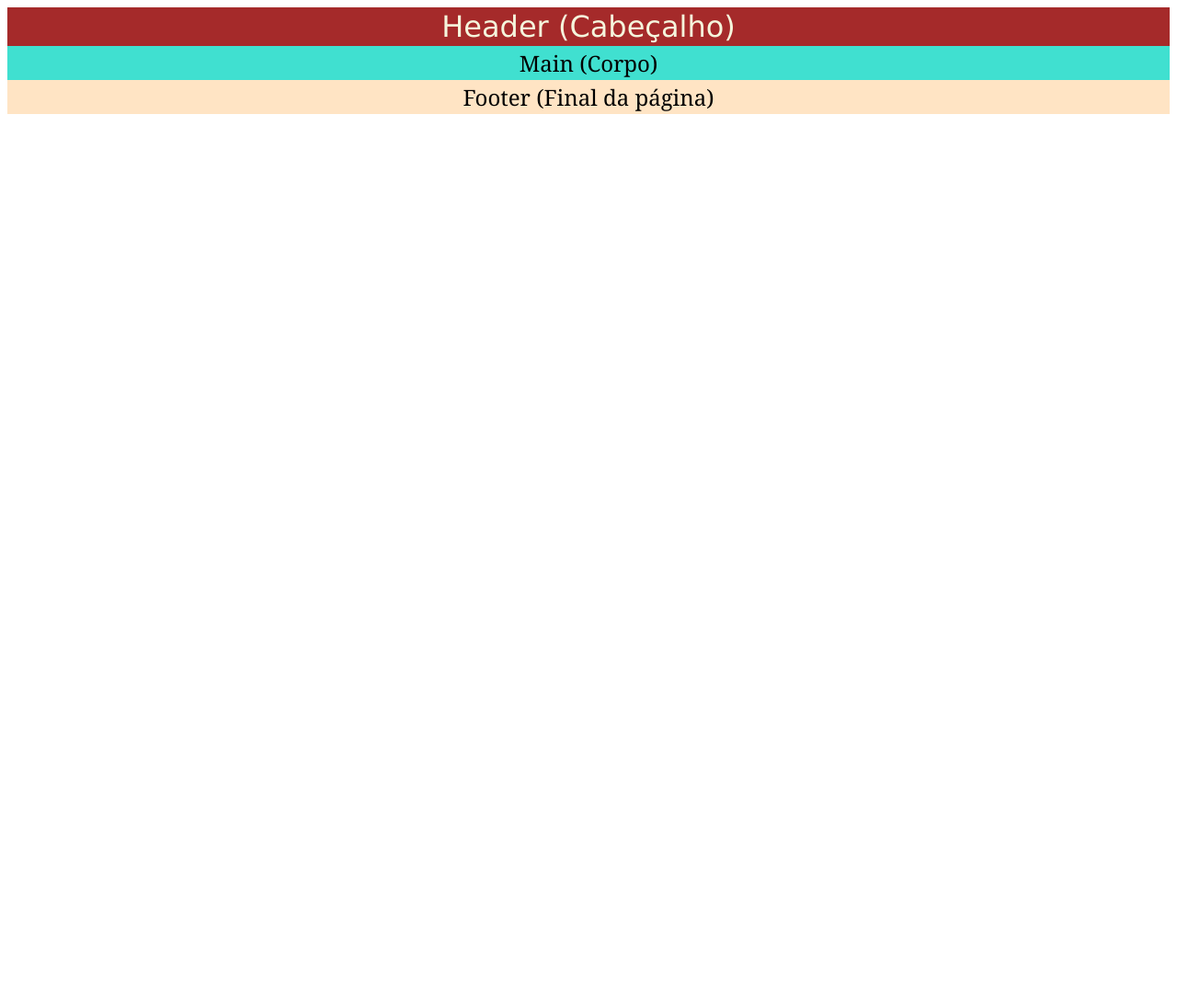
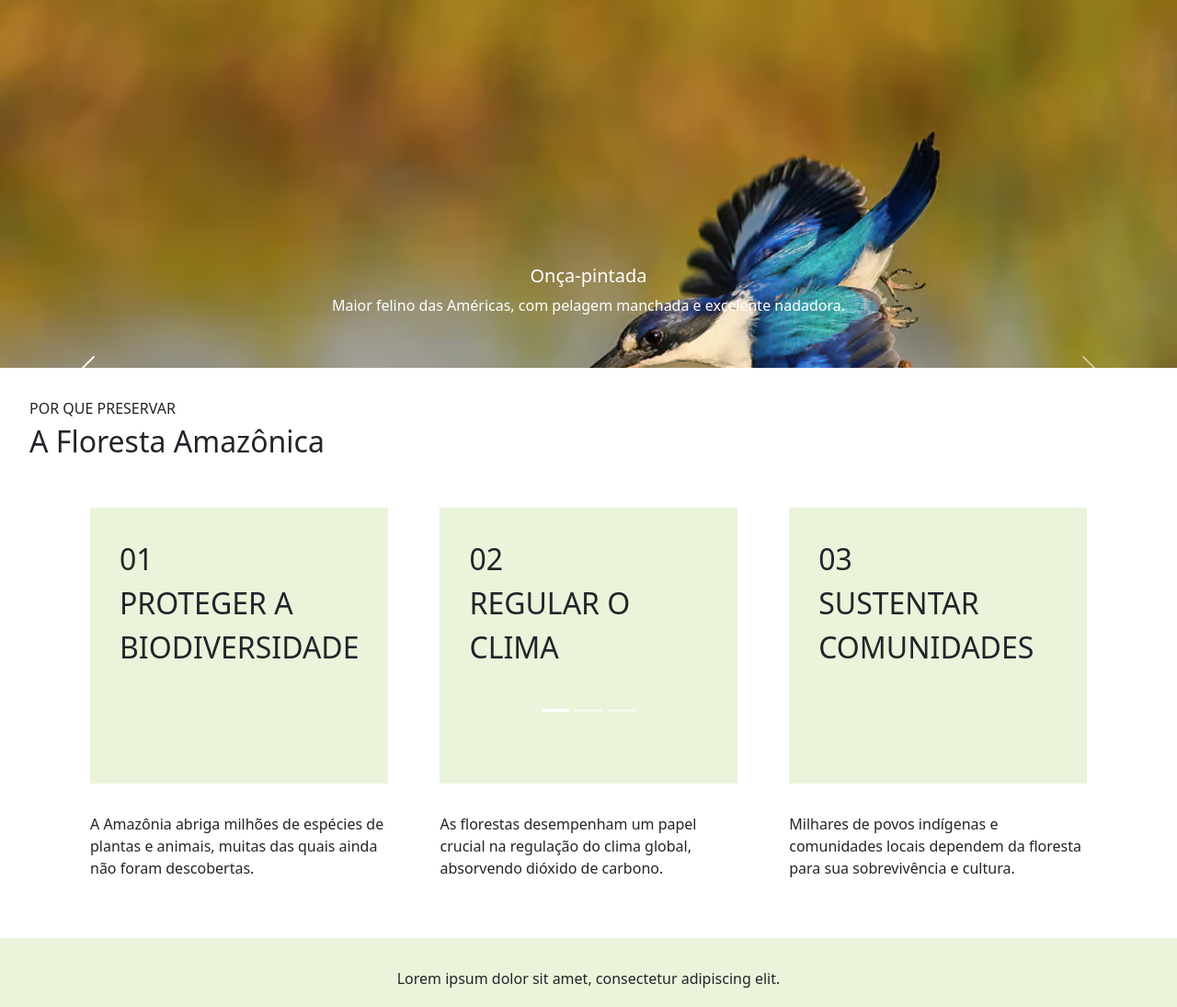
Before and after one commit to duacarol/HTMLBasico, a plain HTML site: page index.html in a window 1280 px wide. Shown: the whole page at 92% size. Before the commit the page ends 800 px from the top, so only its background shows below. Drawn offline with nearby package versions, Linux system fonts and the light colour scheme.

Commit message:
Treino Uso Container e Carousel

```diff
--- a/index.html
+++ b/index.html
@@ -5,19 +5,102 @@
     <meta charset="UTF-8">
     <meta name="viewport" content="width=device-width, initial-scale=1.0">
     <title>Título da página</title>
-    <link rel="stylesheet" href="styles.css">
+    <!-- Folha de estilo local -->
+    <link href="styles.css" rel="stylesheet">
+    <!-- Folha de estilo do Bootstrap -->
+    <link href="https://cdn.jsdelivr.net/npm/bootstrap@5.3.3/dist/css/bootstrap.min.css" rel="stylesheet"
+        integrity="sha384-QWTKZyjpPEjISv5WaRU9OFeRpok6YctnYmDr5pNlyT2bRjXh0JMhjY6hW+ALEwIH" crossorigin="anonymous">
 </head>
 
 <body>
+
+    <div class="carouselExampleAutoplaying" class="carousel slide" data-bs-ride="carousel">
+        <div class="carousel-indicators">
+            <button type="button" data-bs-target="#carouselExampleCaptions" data-bs-slide-to="0" class="active"
+                aria-current="true" aria-label="Slide 1"></button>
+            <button type="button" data-bs-target="#carouselExampleCaptions" data-bs-slide-to="1"
+                aria-label="Slide 2"></button>
+            <button type="button" data-bs-target="#carouselExampleCaptions" data-bs-slide-to="2"
+                aria-label="Slide 3"></button>
+        </div>
+        <div class="carousel-inner">
+            <div class="carousel-item active">
+                <img src="img/imagem-01.avif" class="d-block w-100" alt="...">
+                <div class="carousel-caption d-none d-md-block">
+                    <h5>Onça-pintada</h5>
+                    <p>Maior felino das Américas, com pelagem manchada e excelente nadadora.</p>
+                </div>
+            </div>
+            <div class="carousel-item">
+                <img src="img/imagem-02.avif" class="d-block w-100" alt="...">
+                <div class="carousel-caption d-none d-md-block">
+                    <h5>Boto-cor-de-rosa</h5>
+                    <p>Golfinho de água doce, famoso pela cor rosada, comum nos rios amazônicos.</p>
+                </div>
+            </div>
+            <div class="carousel-item">
+                <img src="img/imagem-03.avif" class="d-block w-100" alt="...">
+                <div class="carousel-caption d-none d-md-block">
+                    <h5>Arara-azul</h5>
+                    <p>Ave icônica da Amazônia, com plumagem vibrante e habilidade de imitar sons.</p>
+                </div>
+            </div>
+        </div>
+        <button class="carousel-control-prev" type="button" data-bs-target="#carouselExampleAutoplaying"
+            data-bs-slide="prev">
+            <span class="carousel-control-prev-icon" aria-hidden="true"></span>
+            <span class="visually-hidden">Previous</span>
+        </button>
+        <button class="carousel-control-next" type="button" data-bs-target="#carouselExampleAutoplaying"
+            data-bs-slide="next">
+            <span class="carousel-control-next-icon" aria-hidden="true"></span>
+            <span class="visually-hidden">Next</span>
+        </button>
+    </div>
+
     <header>
-        <h1>Header (Cabeçalho)</h1>
+        <div class="qh1">Por Que Preservar</div>
+        <div class="qh2">A Floresta Amazônica</div>
     </header>
+
     <main>
-        <p>Main (Corpo)</p>
+        <div class="container">
+            <div class="row">
+                <div class="col">
+                    <div class="highlight-bg">
+                        <div class="highlight">01</div>
+                        <div class="highlight">Proteger a biodiversidade</div>
+                    </div>
+                    <p>A Amazônia abriga milhões de espécies de plantas e animais, muitas das quais ainda não foram
+                        descobertas.</p>
+                </div>
+                <div class="col">
+                    <div class="highlight-bg">
+                    <div class="highlight">02</div>
+                    <div class="highlight">Regular o clima</div>
+                </div>
+                <p>As florestas desempenham um papel crucial na regulação do clima global, absorvendo dióxido de
+                    carbono.</p>
+            </div>
+            <div class="col">
+                <div class="highlight-bg">
+                <div class="highlight">03</div>
+                <div class="highlight">Sustentar comunidades</div>
+            </div>
+            <p>Milhares de povos indígenas e comunidades locais dependem da floresta para sua sobrevivência e
+                cultura.</p>
+        </div>
     </main>
+    </div>
+
     <footer>
-        <p>Footer (Final da página)</p>
+        <p>Lorem ipsum dolor sit amet, consectetur adipiscing elit.</p>
     </footer>
+
+    <script src="https://cdn.jsdelivr.net/npm/bootstrap@5.3.3/dist/js/bootstrap.bundle.min.js"
+        integrity="sha384-YvpcrYf0tY3lHB60NNkmXc5s9fDVZLESaAA55NDzOxhy9GkcIdslK1eN7N6jIeHz"
+        crossorigin="anonymous"></script>
+
 </body>
 
 </html>
--- a/styles.css
+++ b/styles.css
@@ -1,27 +1,56 @@
-body {
+footer {
     text-align: center;
 }
 
-h1 {
-    background-color: brown;
-    color:beige;
-    font-family: 'Verdana';
-    font-weight: normal;
-    padding: 2px;
-    margin: 0;
+header {
+    margin: 2em;
 }
 
-p {
-    font-family: 'Cambria';
-    font-size: x-large;
-    padding: 2px;
-    margin: 0;
+.qh1,
+.qh2,
+.highlight {
+    font-weight: 500;
 }
 
-main p {
-    background-color: turquoise;
+.qh1,
+.highlight {
+    text-transform: uppercase;
+}
+
+.qh2,
+.highlight {
+    font-size: xx-large;
+}
+
+.col,
+footer,
+footer p {
+    padding: 1em;
+}
+
+.highlight-bg {
+    background-color: rgb(234, 244, 219);
+    padding: 2em;
+    height: 300px;
+    margin-bottom: 2em;
+
+}
+
+.carousel-item {
+    height: 400px;
+}
+
+.col {
+    border-radius: 15px;
+    margin: 1em;
+}
+
+footer {
+    background-color: rgb(234, 244, 219);
+    margin-top: 1em;
+
 }
 
 footer p {
-    background-color: bisque;
+    margin: 0;
 }
```
Also changed, not shown: img/imagem-01.avif (added), img/imagem-02.avif (added), img/imagem-03.avif (added).
